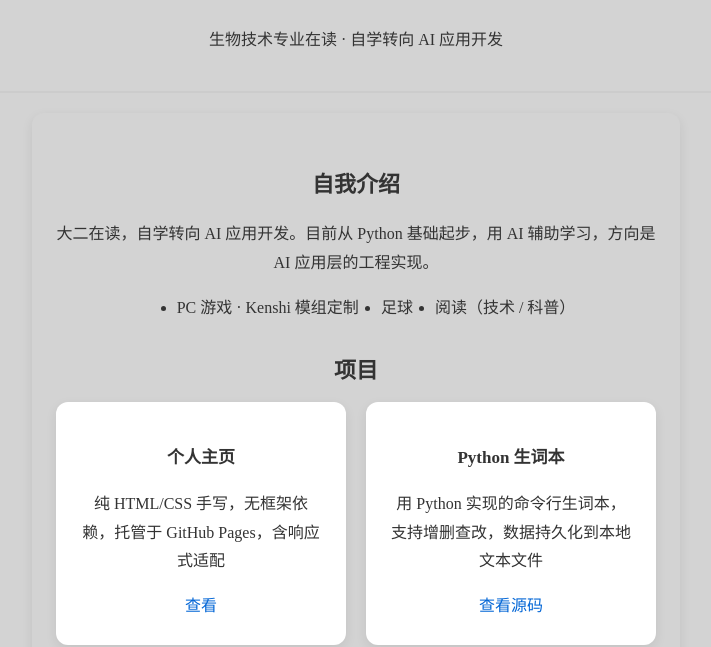
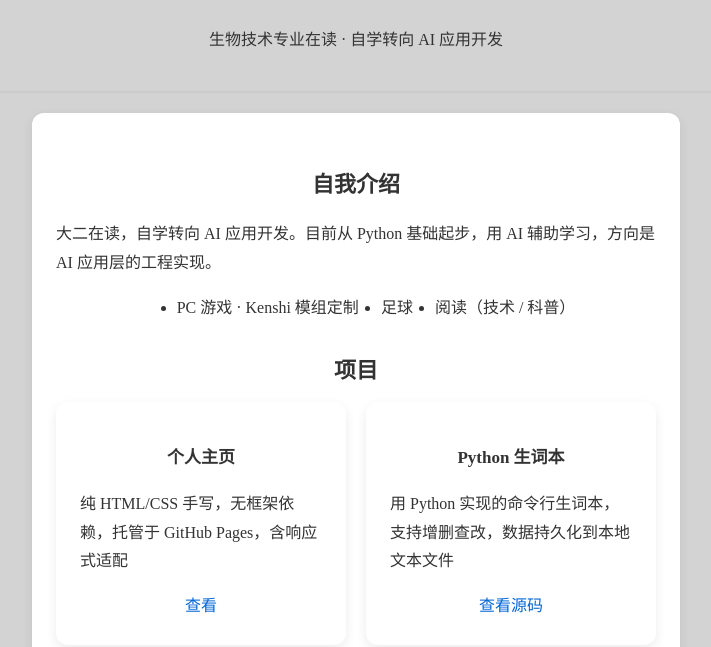
Before and after one commit to wsljc/python-learning, a plain HTML site: page week5/index.html in a window 1280 px wide. Shown: the part 310-957 px from the top of the page, without its empty margins (284-995 px from the left). Drawn offline with Linux system fonts and the light colour scheme.

Commit message:
week6: 项目区结构优化

```diff
--- a/week5/style.css
+++ b/week5/style.css
@@ -35,7 +35,7 @@ ul {
 }
 
 main{
-    background: var(--color-bg);
+    background: var(--card-bg);
     border-radius: var(--radius);
     padding: 24px;
     margin: 20px auto;
@@ -128,3 +128,7 @@ h3 {
     font-size: 17px;
     margin-bottom: 6px;
 }
+
+main p {
+    text-align: left;
+}
```
Also changed, not shown: week5/index.html (+1 -1 lines).
